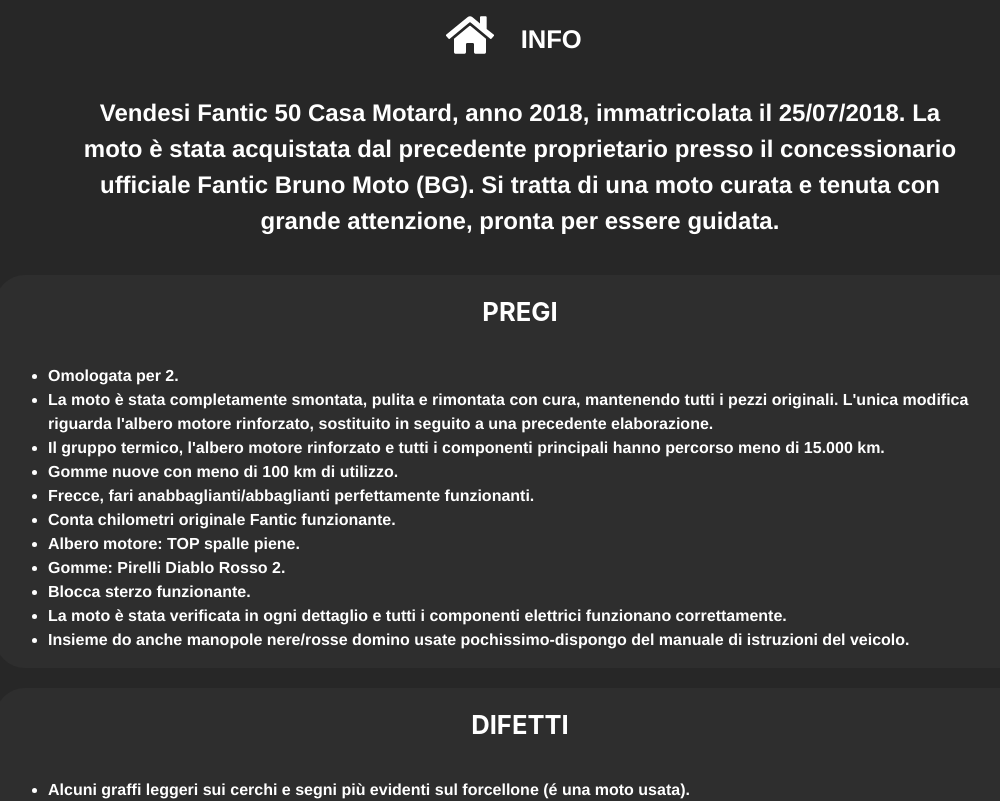
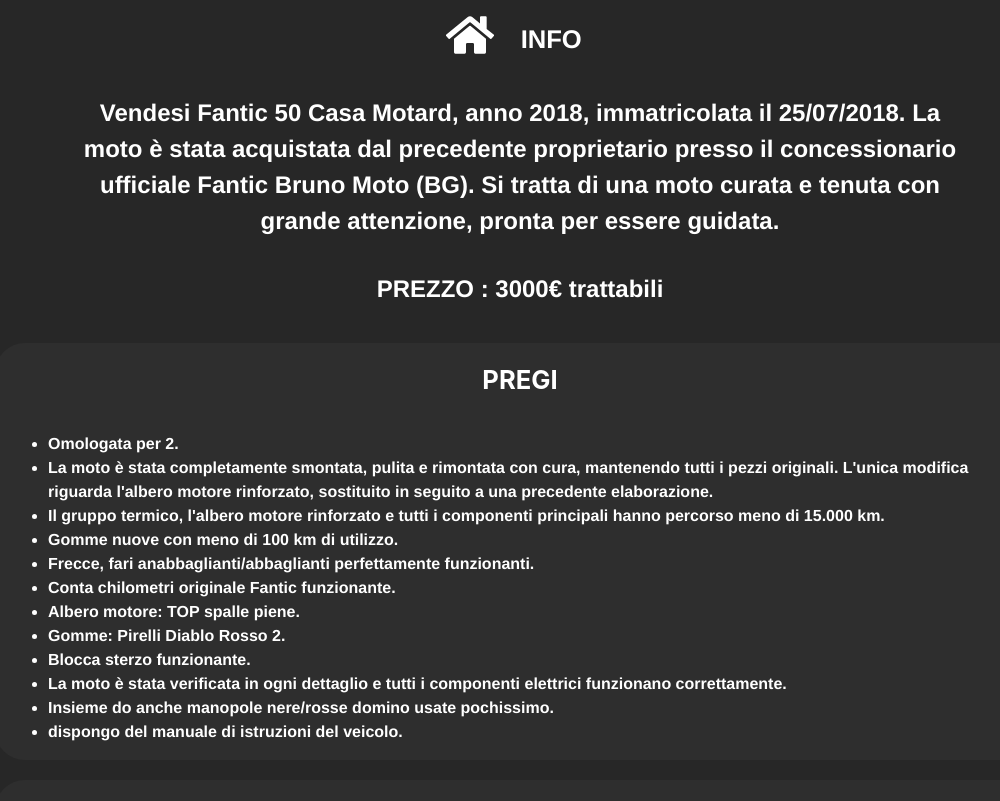
Before and after one commit to Davide-Resigotti/fantic-sell, a React (Create React App) app: page /#/info in a window 1280 px wide. Shown: the top 801 px of the page, without its empty margins (120-1120 px from the left). Built offline with nearby package versions, Linux system fonts and the light colour scheme.

Commit message:
agiunto prezzo

```diff
--- a/src/Info.css
+++ b/src/Info.css
@@ -28,6 +28,7 @@ li,p{
     text-align: center;
     padding-left: 1vw;
     padding-right: 1vw;
+    flex-direction: column;
 }
 
 
--- a/src/Info.js
+++ b/src/Info.js
@@ -18,6 +18,9 @@ function Info() {
                 <h1>
                     Vendesi Fantic 50 Casa Motard, anno 2018, immatricolata il 25/07/2018. La moto è stata acquistata dal precedente proprietario presso il concessionario ufficiale Fantic Bruno Moto (BG). Si tratta di una moto curata e tenuta con grande attenzione, pronta per essere guidata.
                 </h1>
+                <h1>
+                    PREZZO : 3000€ trattabili
+                </h1>
 
             </div>
 
@@ -36,7 +39,8 @@ function Info() {
                     <li>Gomme: Pirelli Diablo Rosso 2.</li>
                     <li>Blocca sterzo funzionante.</li>
                     <li>La moto è stata verificata in ogni dettaglio e tutti i componenti elettrici funzionano correttamente.</li>
-                    <li>Insieme do anche manopole nere/rosse domino usate pochissimo-dispongo del manuale di istruzioni del veicolo.</li>
+                    <li>Insieme do anche manopole nere/rosse domino usate pochissimo.</li>
+                    <li>dispongo del manuale di istruzioni del veicolo.</li>
                 </ul>
 
             </div>
```
